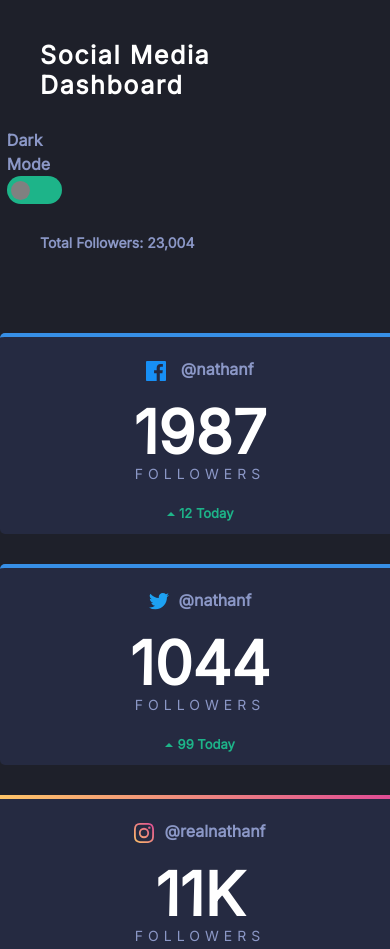
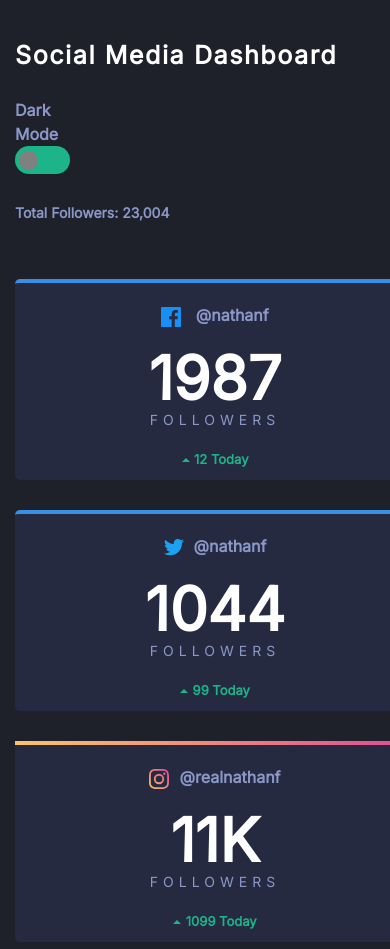
Before and after one commit to haniyafatima/Social-Media-Dashboard, a plain HTML site: page index.html in a window 390 px wide. Shown: the top 949 px of the page. Drawn offline with nearby package versions, Linux system fonts and the light colour scheme.

Commit message:
Add files via upload

```diff
--- a/index.html
+++ b/index.html
@@ -28,7 +28,7 @@
 </head>
 
 <body class="light-div">
-  <section id="top-section">
+  <div class="container">
     <h3>Social Media Dashboard</h3>
     <div class="switch-div">
       <span class="dark-text"><b>Dark Mode</b></span>
@@ -39,9 +39,6 @@
     </div>
     <p style="font-size: 14px; padding-top:0px;"><b>Total Followers: 23,004</b></p>
 
-  </section>
-
-  <div class="container">
 
     <div class="row">
       <div class="col-lg-3">
--- a/styles.css
+++ b/styles.css
@@ -30,9 +30,7 @@ body {
   font-family: 'Inter', sans-serif;
 }
 
-#top-section{
-  margin: 40px 150px 20px 120px;
-}
+
 
 .container {
   margin-top: 40px;
@@ -272,7 +270,7 @@ hr{
 }
 
 .container{
-  padding: 0px;
+  /* padding: 0px; */
 }
 
 .light-mode {
```
